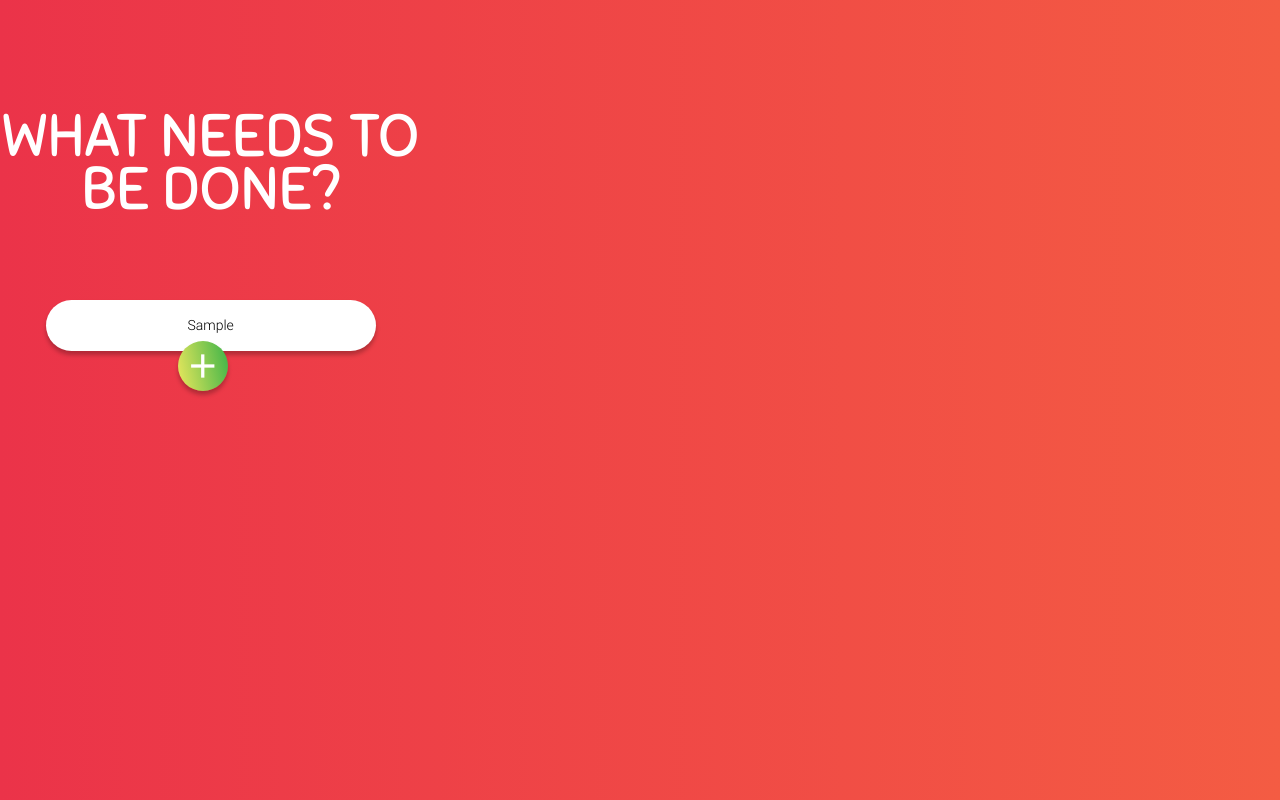
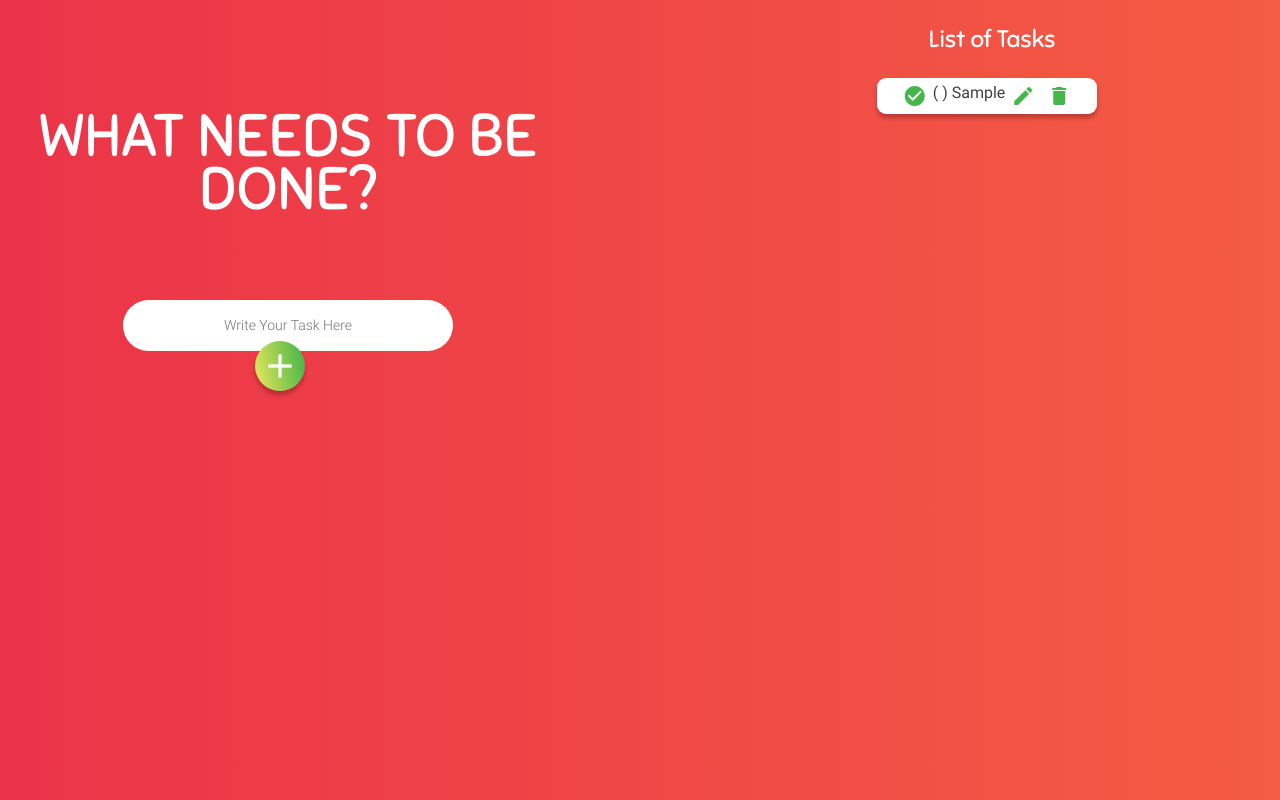
Before and after one commit to jdgaravito/ToDo-JS-app, a plain HTML site: page index.html in a window 1280 px wide. Both pictures are taken after typing "Sample" into the empty fields and a click on the button "add". Drawn offline with Linux system fonts and the light colour scheme; files whose address does not match are found by name.

Commit message:
added style to todo lists . pending edit function properly

```diff
--- a/css/style.css
+++ b/css/style.css
@@ -1,10 +1,15 @@
 @import "fonts.css";
 :root {
   --primary: #45b649;
+  --primary_hover:  #37913a;
   --light: #ffffff;
   --background_color: linear-gradient(90deg, #eb3349 0%, #f45c43 100%);
-  --add_button_color: linear-gradient(78.14deg, #DCE35B 8.68%, #45B649 94.97%);
-  --add_button_hover: linear-gradient(78.14deg, #5EE35B 8.68%, #45B649 94.97%);
+  --add_button_color: linear-gradient(78.14deg, #dce35b 8.68%, #45b649 94.97%);
+  --add_button_hover: linear-gradient(78.14deg, #5ee35b 8.68%, #45b649 94.97%);
+  --transitionDuration: 300ms;
+  --transitionDuration: 100ms;
+  --text_color: #424040;
+
 }
 
 html,
@@ -29,11 +34,12 @@ body {
   margin: 0 auto;
   height: inherit;
   display: grid;
-  grid-gap: 1rem;
-  grid-template-columns: 3fr 6fr;
-  grid-template-rows: auto;
-  grid-template-areas: "sidebar .";
+  grid-gap: 8rem;
+  grid-template-columns: repeat(auto-fit, minmax(300px, 1fr));
+  grid-auto-columns: minmax(15rem, auto);
+
 }
+
 .app_title {
   font-family: "Sniglet";
   font-size: 3.75rem;
@@ -53,7 +59,6 @@ body {
 #addTodoTextInput {
   border-radius: 2.5625rem;
   border: 0;
-  box-shadow: 0px 0.25rem 0.25rem rgba(0, 0, 0, 0.25);
   font-family: Roboto;
   font-weight: 300;
   font-style: normal;
@@ -63,12 +68,18 @@ body {
   min-width: 18.75rem;
   min-height: 3.1875rem;
   padding: 0 0.9375rem 0 0.9375rem;
+  transition: box-shadow var(--transitionDuration);
+}
 
+
+#addTodoTextInput:focus {
+  box-shadow: 0.2rem 0.8rem 1.6rem rgba(0, 0, 0, 0.25);
 }
-.input-field{
+.input-field {
+  align-content: center;
   position: relative;
+}
 
-}
 .addbutton {
   color: var(--light);
   box-shadow: 0px 0.25rem 0.25rem rgba(0, 0, 0, 0.25);
@@ -77,22 +88,63 @@ body {
   width: 3.125rem;
   height: 3.125rem;
   border: 0;
-    padding:0;
+  padding: 0;
   font-size: 2.5rem;
   text-align: center;
   cursor: pointer;
   position: absolute;
   left: 40%;
   bottom: -80%;
+  transition: box-shadow var(--transitionDuration2);
 }
 
 .addbutton:hover {
   background: var(--add_button_hover);
-
 }
 
 .addbutton:active {
-        box-shadow: 0 5px #666;
+    box-shadow: 0.2rem 0.8rem 1.6rem rgba(0, 0, 0, 0.25);
   transform: translateY(4px);
+}
 
+.main_tasks {
+  justify-self: center;
 }
+
+h3 {
+  color: var(--light);
+  font-family: "Sniglet";
+  font-weight: 300;
+  font-size: 1.5rem;
+  text-align: center;
+}
+.list-wrapper {
+
+  list-style-type: hidden;
+  justify-content: center;
+  margin-left:  -50px;
+}
+.list {
+  display: flex;
+  color: var(--text_color);
+  background: var(--light);
+  text-align: center;
+  box-shadow: 0px 4px 4px rgba(0, 0, 0, 0.25);
+  padding: 0.3125rem 1.25rem 0.3125rem 1.25rem;
+  border-radius: 0.5625rem;
+  margin-bottom: 1.25rem;
+}
+
+.list > .material-icons {
+  background: none;
+  border: 0;
+  color: var(--primary);
+}
+
+.list > .material-icons:hover {
+  color: var(--primary_hover);
+}
+
+.list > .material-icons:active {
+  color: var(--primary_hover);
+}
--- a/index.html
+++ b/index.html
@@ -14,24 +14,38 @@
   <body>
     <div class="wrapper">
       <div class="inner">
-        <div class="sidebar">
+        <section class="sidebar">
           <div class="title_area">
             <h1 class="app_title">What needs to be done?</h1>
           </div>
           <div class="new_task_area">
-
             <div class="input-field">
               <input
                 id="addTodoTextInput"
                 type="textarea"
                 placeholder="Write Your Task Here"
               />
-                      <button class="material-icons addbutton" onclick="handlers.addTodo()">add</button>
+              <button
+                class="material-icons addbutton"
+                onclick="handlers.addTodo()"
+              >
+                add
+              </button>
             </div>
+          </div>
+        </section>
+        <section class="main_tasks">
+          <main>
+              <h3>List of Tasks</h3>
+
+            <ul></ul>
+
+          </main>
+
+        </section>
       </div>
     </div>
 
-      </div>
-    </div>
+    <footer><script src="js/todo.js"></script></footer>
   </body>
 </html>
--- a/js/todo.js
+++ b/js/todo.js
@@ -88,12 +88,15 @@ var handlers = {
 var view = {
   displayToDos: function() {
     var todosUl = document.querySelector("ul");
+    todosUl.className = "list-wrapper"
     //sets the content to nothing
     todosUl.innerHTML = "";
 
     toDoList.todos.forEach(function(todo, index) {
       var todoLi = document.createElement("li");
+      todoLi.className = "list";
       var todoTextComplete = "";
+      todoTextComplete.className = "task-text"
       if (todo.completed === true) {
         todoTextComplete = "(x) " + todo.todoText + " ";
       } else {
@@ -112,23 +115,29 @@ var view = {
 
   createDeleteButton: function() {
     var deleteButton = document.createElement("button");
-    deleteButton.textContent = "Delete";
-    deleteButton.className = "deleteButton";
+    deleteButton.textContent = "delete";
+    deleteButton.className = "material-icons deleteButton";
     return deleteButton;
   },
 
   createCompleteButton: function() {
     var completeButton = document.createElement("button");
-    completeButton.textContent = "Mark as Complete";
-    completeButton.className = "completeButton";
+    completeButton.textContent = "check_circle";
+    completeButton.className = "material-icons completeButton";
     return completeButton;
   },
 
   createEditButton: function() {
     var editButton = document.createElement("button");
-    editButton.textContent = "Edit";
-    editButton.className = "editButton";
+    editButton.textContent = "edit";
+    editButton.className = "material-icons editButton";
     return editButton;
+  },
+
+  createEditInput: function(){
+    var editInput = document.createElement("input");
+    editInput.textContent = "";
+    editInput.className = "editInput";
   },
 
   setUpEventListeners: function() {
@@ -143,14 +152,14 @@ var view = {
 
     todosUl.addEventListener("click", function(event, text) {
       var elementClick = event.target;
-      if (elementClick.className === "deleteButton") {
+      if (elementClick.className === "material-icons deleteButton") {
         handlers.deleteTodo(parseInt(elementClick.parentNode.id));
       }
-      if (elementClick.className === "completeButton") {
+      if (elementClick.className === "material-icons completeButton") {
         handlers.completeTodo(parseInt(elementClick.parentNode.id));
       }
-      if (elementClick.className === "editButton") {
-        var newText = document.getElementById("editTodoTextInput");
+      if (elementClick.className === "material-icons editButton") {
+        var newText = document.getElementById("editInput");
         var editId = parseInt(elementClick.parentNode.id);
         handlers.editTodo(editId, newText.value);
       }
```
Lines whose indentation alone changed are shown as unchanged.
